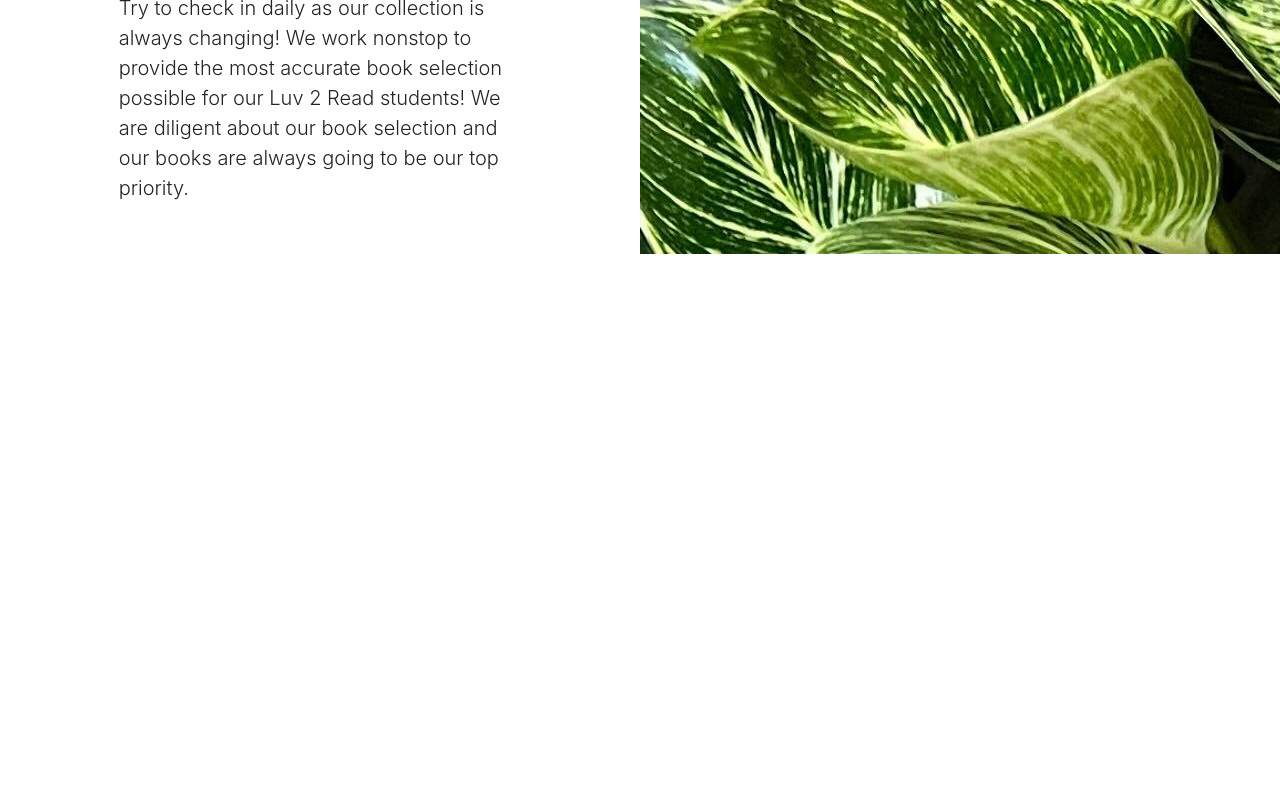
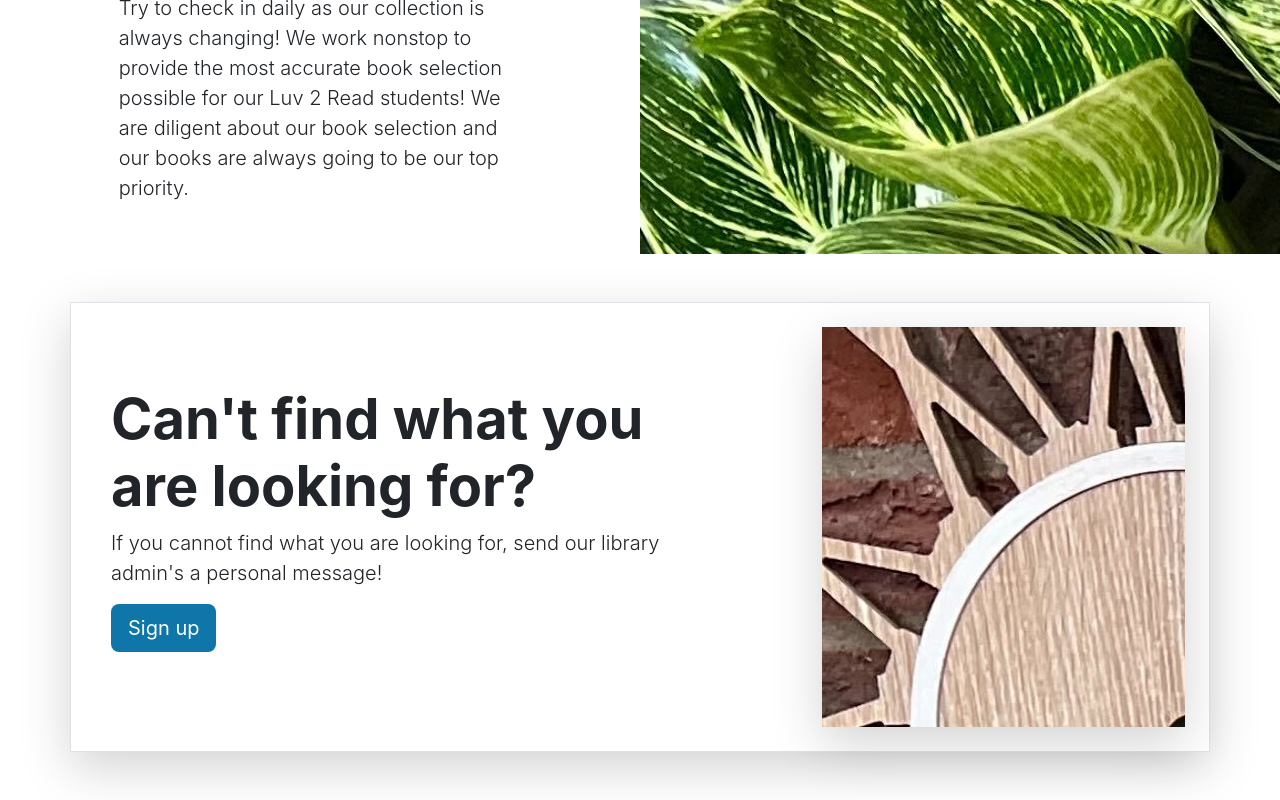
Before and after one commit to JDRGit/library-app, a React (Create React App) app: page / in a window 1280 px wide. Shown: the part 1670-2470 px from the top of the page. Before the commit the page ends 1924 px from the top, so only its background shows below. Built offline with nearby package versions, Linux system fonts and the light colour scheme.

Commit message:
LibraryServices component

```diff
--- a/src/App.tsx
+++ b/src/App.tsx
@@ -3,6 +3,7 @@
 import { Carousel } from "./layout/HomePage/Carousel";
 import { ExploreTopBooks } from "./layout/HomePage/ExploreTopBooks";
 import { Heros } from "./layout/HomePage/Heros";
+import { LibraryServices } from "./layout/HomePage/LibraryServices";
 import { Navbar } from "./layout/NavbarAndFooter/Navbar";
 
 function App() {
@@ -12,6 +13,7 @@
       <ExploreTopBooks />
       <Carousel />
       <Heros />
+      <LibraryServices />
     </div>
   );
 }
--- /dev/null
+++ b/src/layout/HomePage/LibraryServices.tsx
@@ -0,0 +1,23 @@
+export const LibraryServices = () => {
+    return (
+        <div className='container my-5'>
+            <div className='row p-4 align-items-center border shadow-lg'>
+                <div className='col-lg-7 p-3'>
+                    <h1 className='display-4 fw-bold'>
+                        Can't find what you are looking for?
+                    </h1>
+                    <p className='lead'>
+                        If you cannot find what you are looking for,
+                        send our library admin's a personal message!
+                    </p>
+                    <div className='d-grid gap-2 justify-content-md-start mb-4 mb-lg-3'>
+                        <a className='btn main-color btn-lg text-white' href='#'>
+                            Sign up
+                        </a>
+                    </div>
+                </div>
+                <div className='col-lg-4 offset-lg-1 shadow-lg lost-image'></div>
+            </div>
+        </div>
+    );
+}
```
